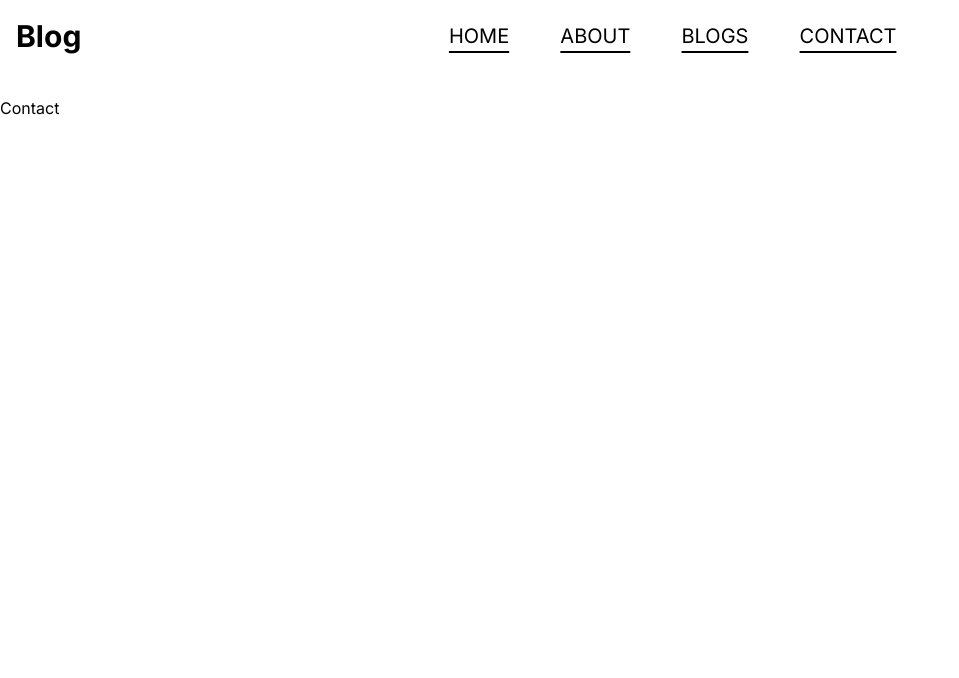
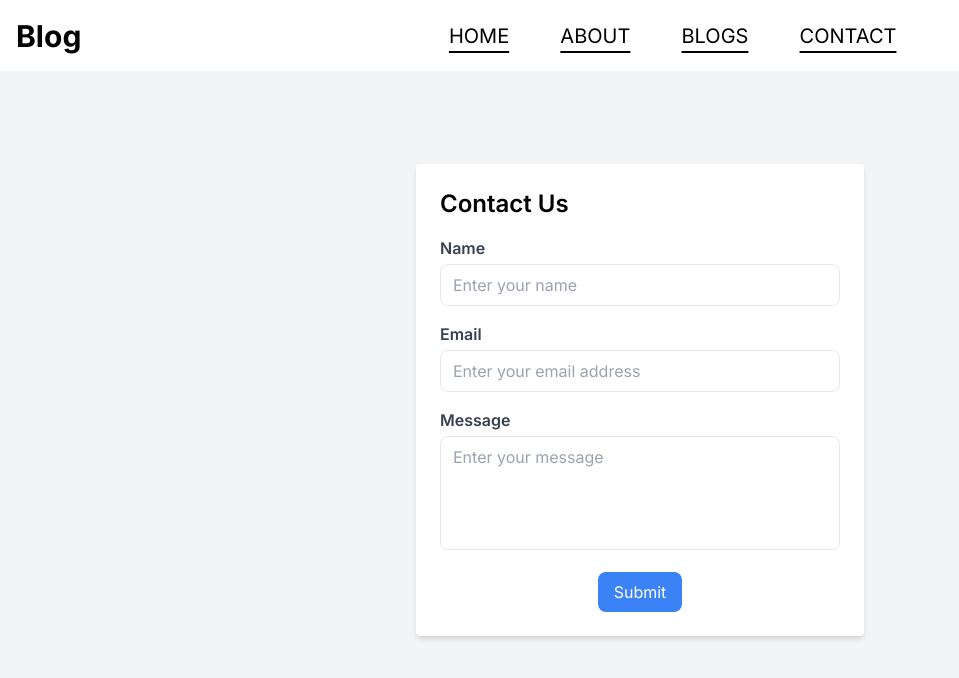
Before and after one commit to saagarbhujel/Blog_, a Next.js app: page /contact in a window 1280 px wide. Shown: the top 678 px of the page, without its empty margins (0-959 px from the left). Built offline with nearby package versions, Linux system fonts and the light colour scheme.

Commit message:
contact page is done tost notifiaction also added

```diff
--- a/src/app/contact/page.tsx
+++ b/src/app/contact/page.tsx
@@ -1,7 +1,123 @@
-import React from 'react'
+'use client'
+import axios from "axios";
+import React, {  useState } from "react";
+import toast, { Toaster } from 'react-hot-toast';
 
 const Contact = () => {
-  return <div className="mt-[6rem]">Contact</div>;
-}
+  const notifySuccess = () => toast.success('Thank you for contacting us. We will send you a notification email soon.');
+  const notifyError = () => toast.error('OPPS! Sorry Something went wrong. Please try again later.');
+  const [contact, setContact] = useState({
+    name:'',
+    email:'',
+    message:''
+  })
+  // const [email, setEmail] = useState('')
+  // const [message, setMessage] = useState('')
 
-export default Contact
+
+  const handleSubmit=((e:any)=>{
+    e.preventDefault();
+    // console.log(contact)
+    contactDetails()
+
+  })
+
+  const handelChange = ((e:any)=>{
+    setContact({...contact,[e.target.name]:e.target.value})
+  })
+
+  const contactDetails = async ()=>{
+  try {
+    const response = await axios.post('http://localhost:3000/api/users/contact',{
+      name:contact.name,
+      email:contact.email,
+      message:contact.message
+      // contact
+    })
+    console.log(response);
+    // alert('Thank you for contacting us. We will send you a notification email soon.')
+    setContact({name:'',
+    email:'',
+    message:''})
+    notifySuccess()
+  } catch (error:any) {
+    notifyError()
+  }
+  }
+  return (
+    <>
+    <div><Toaster/></div>
+      <div className="bg-gray-100 min-h-screen flex items-center justify-center">
+        <div className="w-full max-w-md p-6 bg-white rounded shadow-md">
+          <h1 className="text-2xl font-semibold mb-4">Contact Us</h1>
+          <form onSubmit={handleSubmit}>
+            <div className="mb-4">
+              <label
+                htmlFor="name"
+                className="block text-gray-700 font-semibold mb-1"
+              >
+                Name
+              </label>
+              <input
+                type="text"
+                id="name"
+                name="name"
+                value={contact.name}
+                onChange={handelChange}
+                placeholder="Enter your name"
+                className="w-full px-3 py-2 border rounded-lg focus:outline-none"
+                required
+              />
+            </div>
+            <div className="mb-4">
+              <label
+                htmlFor="email"
+                className="block text-gray-700 font-semibold mb-1"
+              >
+                Email
+              </label>
+              <input
+                type="email"
+                id="email"
+                name="email"
+                value={contact.email}
+                onChange={handelChange}
+                placeholder="Enter your email address"
+                className="w-full px-3 py-2 border rounded-lg focus:outline-none"
+                required
+              />
+            </div>
+            <div className="mb-4">
+              <label
+                htmlFor="message"
+                className="block text-gray-700 font-semibold mb-1"
+              >
+                Message
+              </label>
+              <textarea
+                id="message"
+                name="message"
+                placeholder="Enter your message"
+                value={contact.message}
+                onChange={handelChange}
+                rows="4"
+                className="w-full px-3 py-2 border rounded-lg focus:outline-none resize-none"
+                required
+              ></textarea>
+            </div>
+            <div className="text-center">
+              <button
+                type="submit"
+                className="bg-blue-500 text-white px-4 py-2 rounded-lg hover:bg-blue-600 focus:outline-none"
+              >
+                Submit
+              </button>
+            </div>
+          </form>
+        </div>
+      </div>
+    </>
+  );
+};
+
+export default Contact;
```
